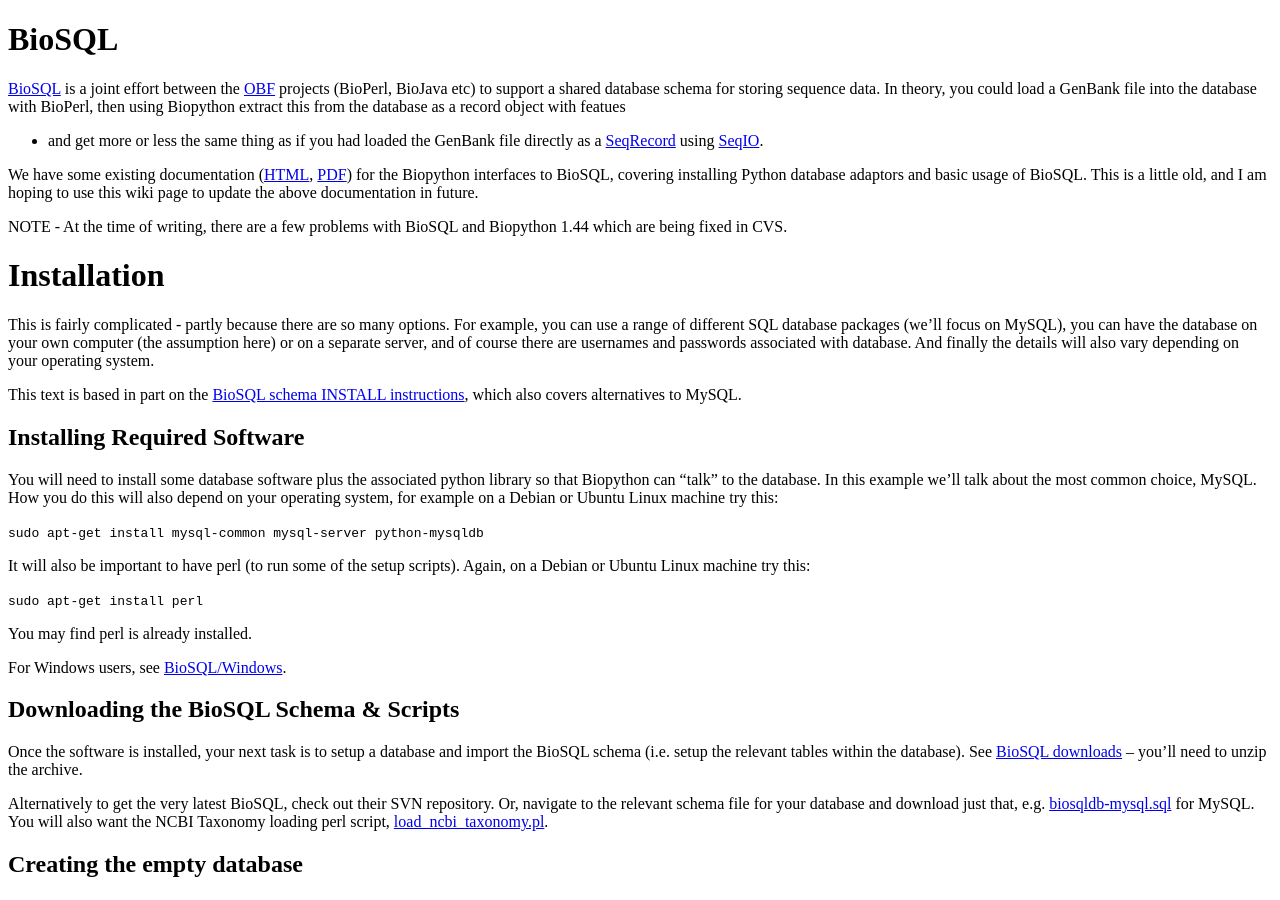
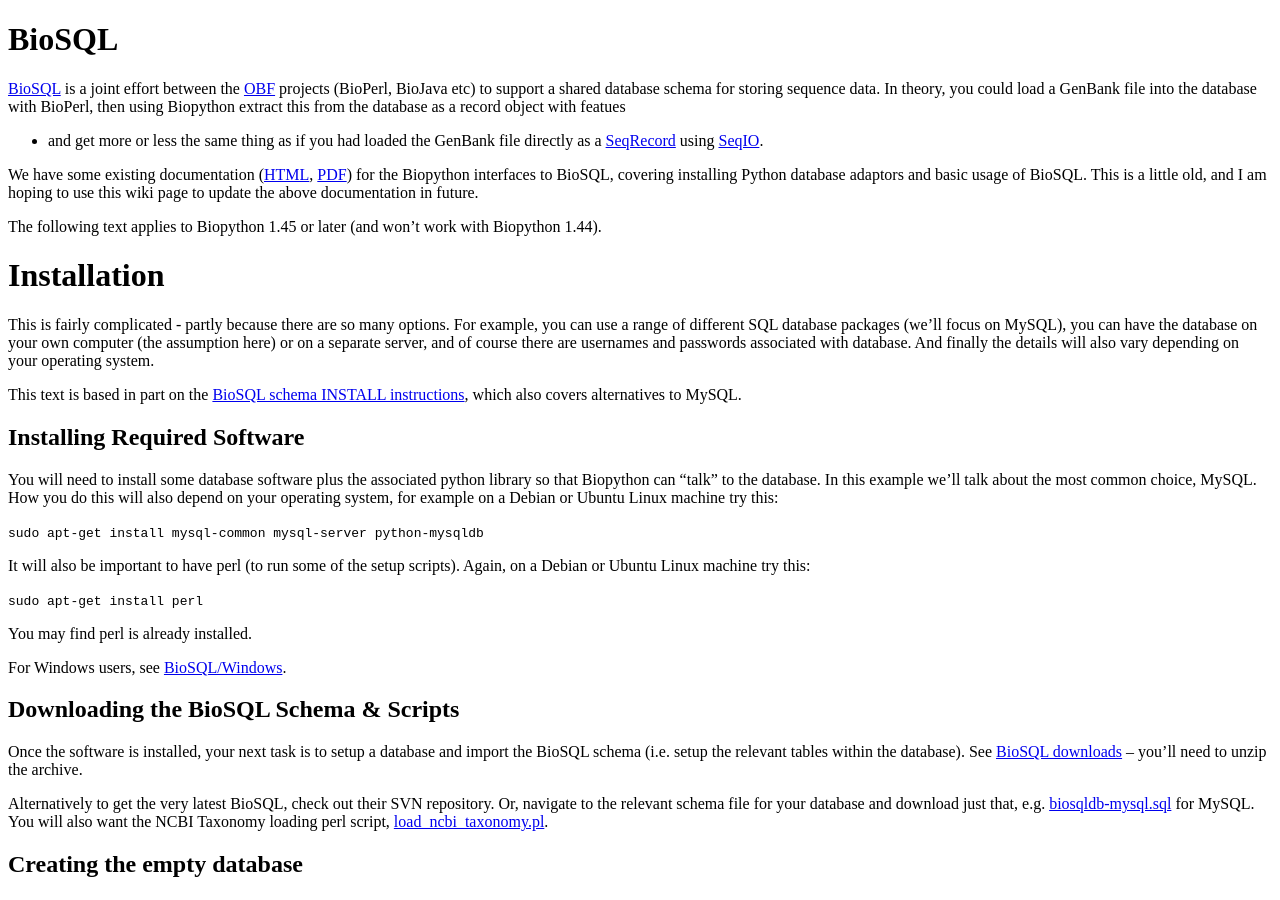
Before and after one commit to biopython/biopython.github.io, a Jekyll site: the page built from wiki/BioSQL.md, in a window 1280 px wide and 900 px high. Built offline with Jekyll 4.4.1, drawn with Linux system fonts in a browser that asks for light colours.

Commit message:
Biopython 1.45 was release

```diff
--- a/wiki/BioSQL.md
+++ b/wiki/BioSQL.md
@@ -21,8 +21,8 @@ database adaptors and basic usage of BioSQL. This is a little old, and I
 am hoping to use this wiki page to update the above documentation in
 future.
 
-NOTE - At the time of writing, there are a few problems with BioSQL and
-Biopython 1.44 which are being fixed in CVS.
+The following text applies to Biopython 1.45 or later (and won't work
+with Biopython 1.44).
 
 Installation
 ============
```
Also changed, not shown: 1 other file.
